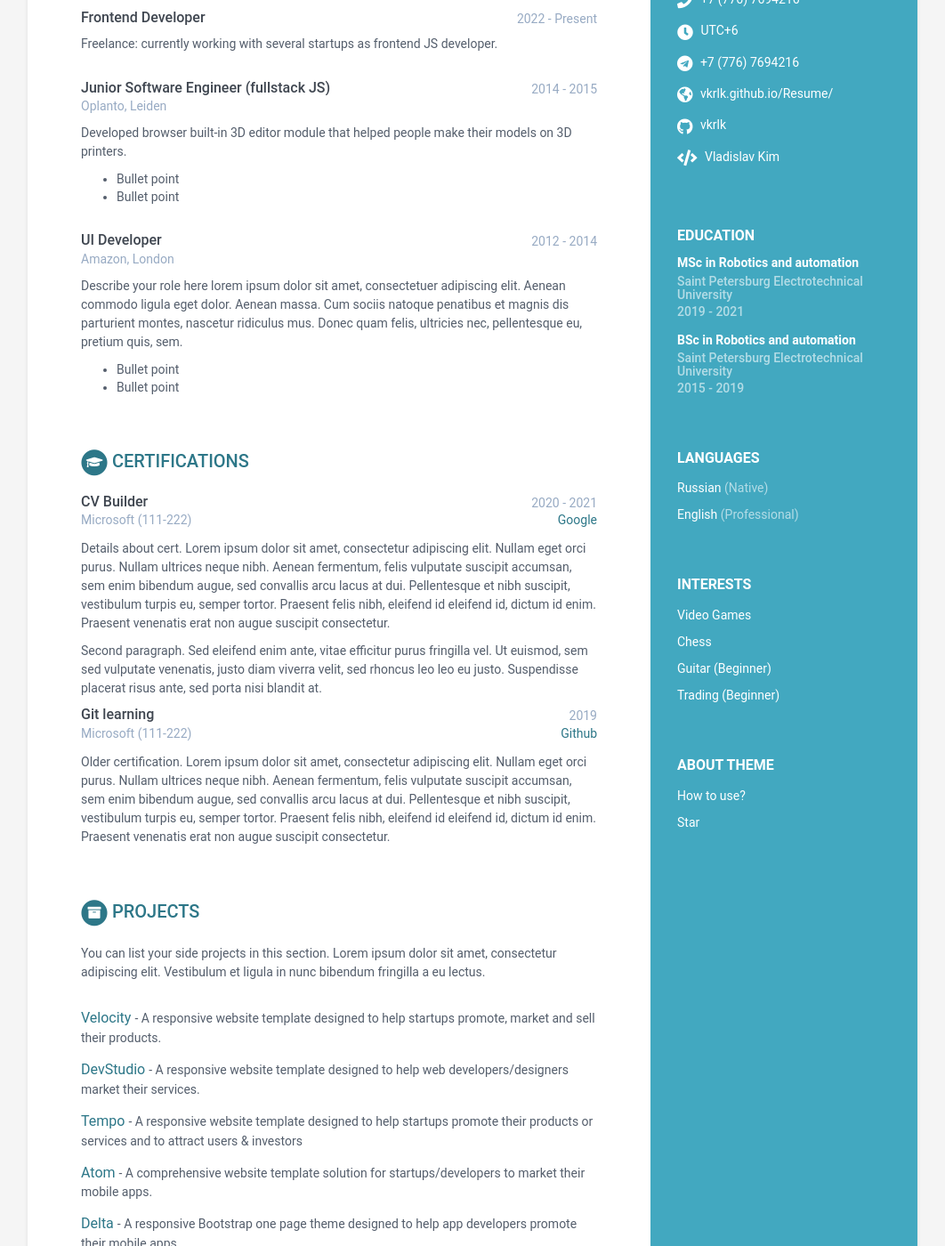
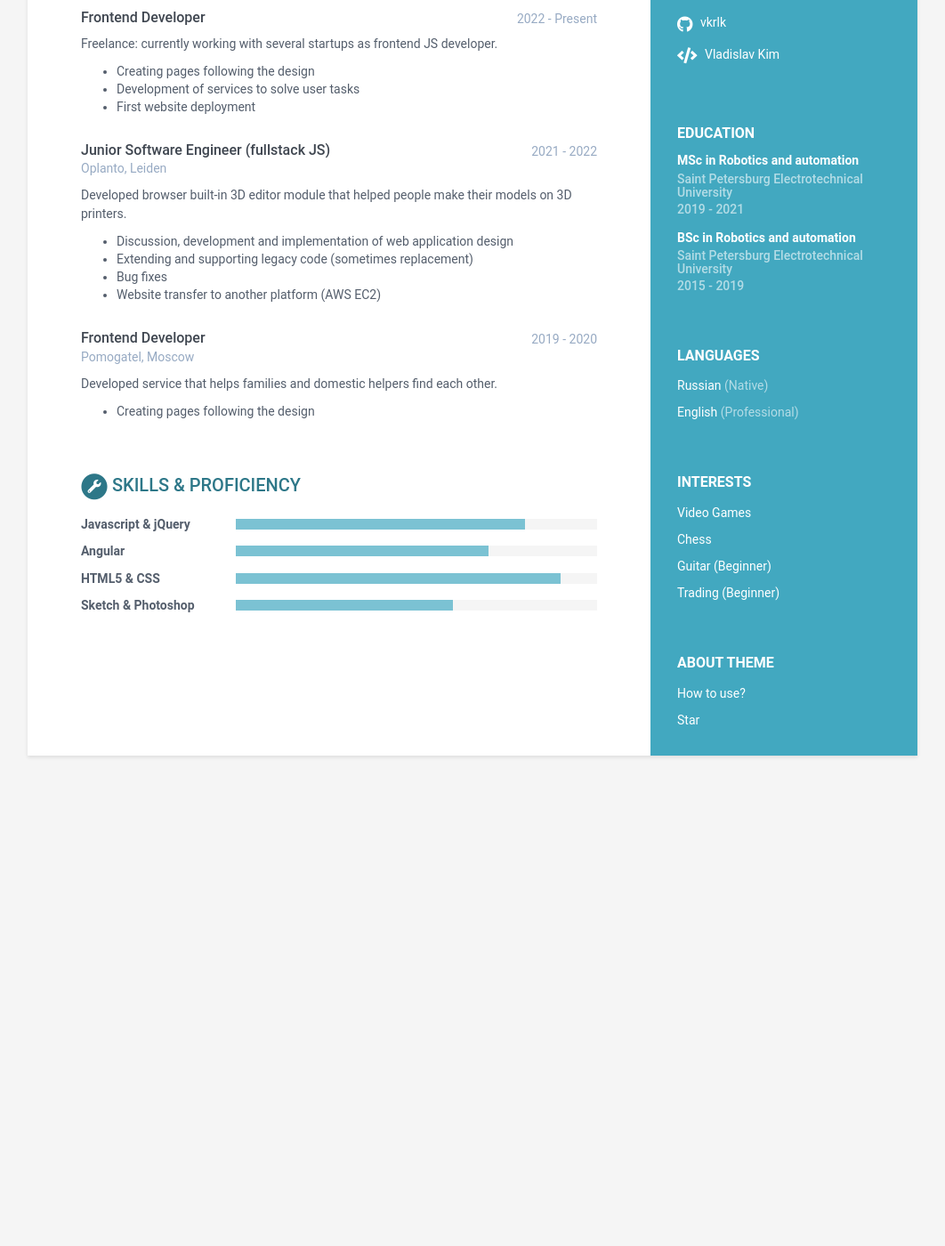
Before and after one commit to VKRLK/CV, a Jekyll site: the page built from index.html, in a window 1280 px wide and 1400 px high, scrolled down 344 px. Shown: the whole window at 89% size, without its empty margins (109-1171 px from the left). Built offline with Jekyll 4.4.1, drawn with Linux system fonts in a browser that asks for light colours; after the commit the page ends 1253 px from its top, so only the background shows below that; some of the changed text lies outside the part shown.

Commit message:
Update data.yml

```diff
--- a/_data/data.yml
+++ b/_data/data.yml
@@ -10,7 +10,6 @@ sidebar:
     # Profile information
     name: Vladislav Kim
     tagline: JS Developer
-    avatar: mebius100100.png  #place a 100x100 picture inside /assets/images/ folder and provide the name of the file below
 
     # Contact data
     email: vkrlk97@gmail.com.com
@@ -64,21 +63,10 @@ education:
       - degree: MSc in Robotics and automation
         university: Saint Petersburg Electrotechnical University
         time: 2019 - 2021
-        details: |
 
-            - Bullet point
-            - Bullet point
       - degree: BSc in Robotics and automation
         university: Saint Petersburg Electrotechnical University
         time: 2015 - 2019
-        details: |
-          Describe your study here lorem ipsum dolor sit amet, consectetuer
-          adipiscing elit. Aenean commodo ligula eget dolor. Aenean massa. Cum
-          sociis natoque penatibus et magnis dis parturient montes, nascetur
-          ridiculus mus. Donec quam felis, ultricies nec, pellentesque eu,
-          pretium quis, sem.
-            - Bullet point
-            - Bullet point
 
 experiences:
     title: Experiences
@@ -87,114 +75,40 @@ experiences:
         time: 2022 - Present
         details: |
           Freelance: currently working with several startups as frontend JS developer.
+            - Creating pages following the design
+            - Development of services to solve user tasks
+            - First website deployment
 
       - role: Junior Software Engineer (fullstack JS)
-        time: 2014 - 2015
+        time: 2021 - 2022
         company: Oplanto, Leiden
         details: |
           Developed browser built-in 3D editor module that helped people make their models on 3D printers.
-            - Bullet point
-            - Bullet point
+            - Discussion, development and implementation of web application design
+            - Extending and supporting legacy code (sometimes replacement)
+            - Bug fixes
+            - Website transfer to another platform (AWS EC2)
 
-      - role: UI Developer
-        time: 2012 - 2014
-        company: Amazon, London
+      - role: Frontend Developer
+        time: 2019 - 2020
+        company: Pomogatel, Moscow
         details: |
-          Describe your role here lorem ipsum dolor sit amet, consectetuer
-          adipiscing elit. Aenean commodo ligula eget dolor. Aenean massa.
-          Cum sociis natoque penatibus et magnis dis parturient montes,
-          nascetur ridiculus mus. Donec quam felis, ultricies nec,
-          pellentesque eu, pretium quis, sem.
-            - Bullet point
-            - Bullet point
-
-certifications:
-      title: Certifications
-      list:
-        - name: CV Builder
-          start: 2020
-          end: 2021
-          organization: Microsoft
-          credentialid: 111-222
-          credentialurl: www.google.com
-          credentialname: Google
-          details: |
-            Details about cert. Lorem ipsum dolor sit amet, consectetur
-            adipiscing elit.
-            Nullam eget orci purus. Nullam ultrices neque nibh.
-            Aenean fermentum, felis vulputate suscipit accumsan,
-            sem enim bibendum augue, sed convallis arcu lacus at dui.
-            Pellentesque et nibh suscipit, vestibulum turpis eu, semper tortor.
-            Praesent felis nibh, eleifend id eleifend id, dictum id enim.
-            Praesent venenatis erat non augue suscipit consectetur.
-
-            Second paragraph. Sed eleifend enim ante, vitae efficitur purus
-            fringilla vel. Ut euismod, sem sed vulputate venenatis,
-            justo diam viverra velit, sed rhoncus leo leo eu justo.
-            Suspendisse placerat risus ante, sed porta nisi blandit at.
-        - name: Git learning
-          start: 2019
-          end:
-          organization: Microsoft
-          credentialid: 111-222
-          credentialurl: www.github.com
-          credentialname: Github
-          details: |
-            Older certification. Lorem ipsum dolor sit amet, consectetur
-            adipiscing elit.
-            Nullam eget orci purus. Nullam ultrices neque nibh.
-            Aenean fermentum, felis vulputate suscipit accumsan,
-            sem enim bibendum augue, sed convallis arcu lacus at dui.
-            Pellentesque et nibh suscipit, vestibulum turpis eu, semper tortor.
-            Praesent felis nibh, eleifend id eleifend id, dictum id enim.
-            Praesent venenatis erat non augue suscipit consectetur.
-
-projects:
-    title: Projects
-    intro: >
-      You can list your side projects in this
-      section. Lorem ipsum dolor sit amet, consectetur adipiscing elit.
-      Vestibulum et ligula in nunc bibendum fringilla a eu lectus.
-    assignments:
-      - title: Velocity
-        link: "#hook"
-        tagline: "A responsive website template designed to help startups promote, market and sell their products."
-
-      - title: DevStudio
-        link: "#"
-        tagline: "A responsive website template designed to help web developers/designers market their services."
-
-      - title: Tempo
-        link: "#"
-        tagline: "A responsive website template designed to help startups promote their products or services and to attract users &amp; investors"
-
-      - title: Atom
-        link: "#"
-        tagline: "A comprehensive website template solution for startups/developers to market their mobile apps."
-
-      - title: Delta
-        link: "#"
-        tagline: "A responsive Bootstrap one page theme designed to help app developers promote their mobile apps"
+          Developed service that helps families and domestic helpers find each other.
+            - Creating pages following the design
 
 
 skills:
     title: Skills &amp; Proficiency
 
     toolset:
-      - name: Python & Django
-        level: 98%
-
       - name: Javascript & jQuery
-        level: 98%
+        level: 80%
 
       - name: Angular
-        level: 98%
+        level: 70%
 
       - name: HTML5 & CSS
-        level: 95%
-
-      - name: Ruby on Rails
-        level: 85%
+        level: 90%
 
       - name: Sketch & Photoshop
         level: 60%
```
